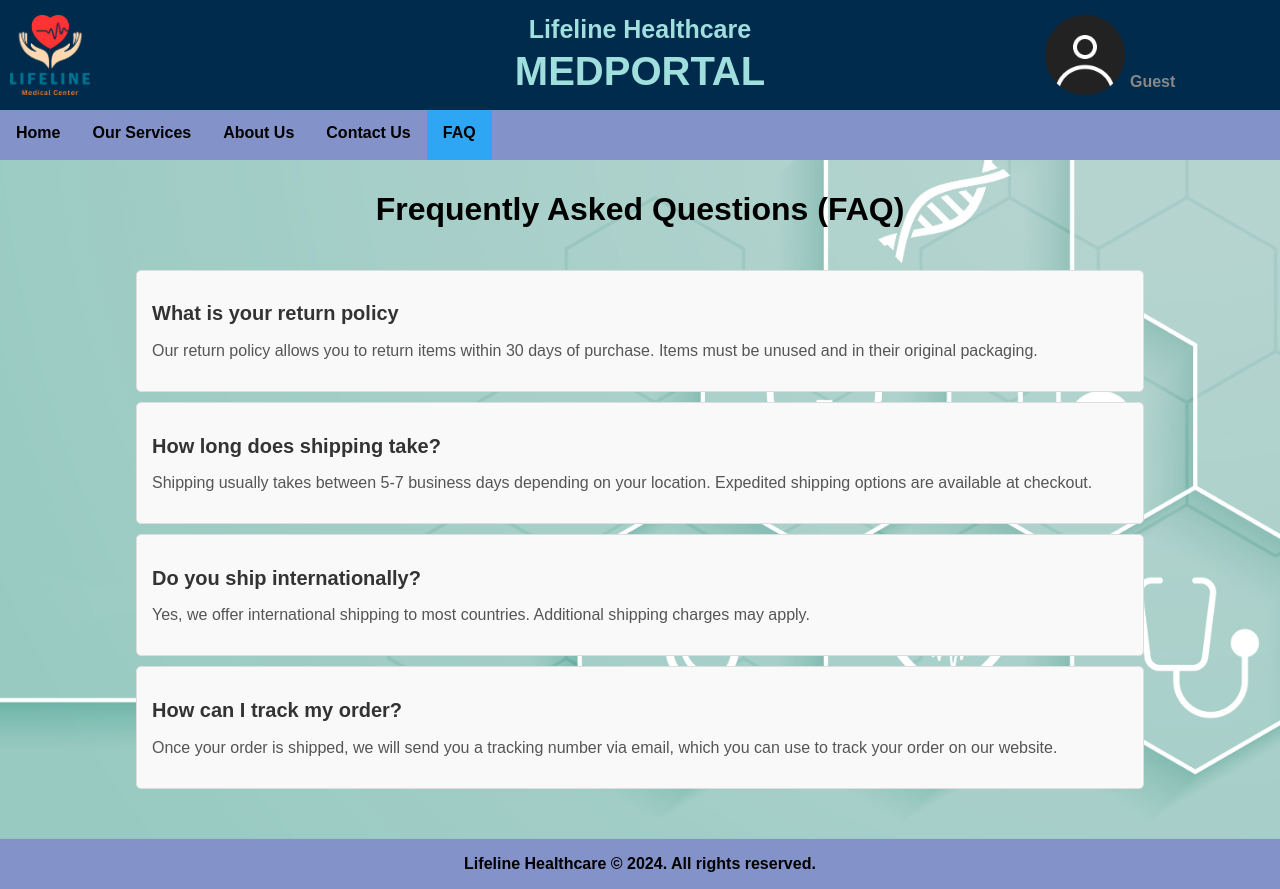
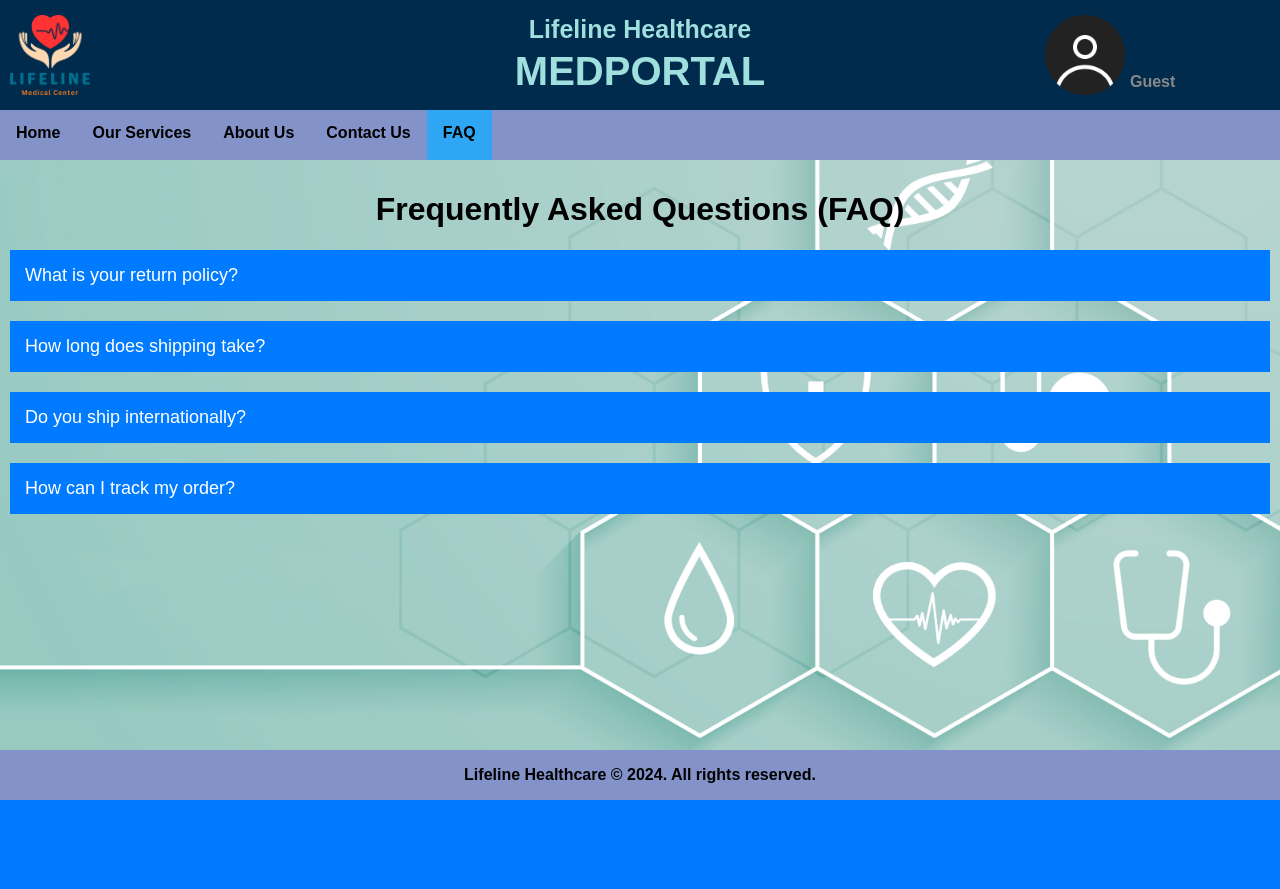
Before and after one commit to rusirukashmeera/Medical-portal2, a PHP site: page /faq.php in a window 1280 px wide. After the commit the page ends 800 px from the top, so only its background shows below. Run offline with PHP 8.4, Linux system fonts and the light colour scheme.

Commit message:
udumbarage js eka

```diff
--- a/src/faq.php
+++ b/src/faq.php
@@ -41,27 +41,31 @@
             <center><h1>Frequently Asked Questions (FAQ)</h1><center>
         </div>
         <div class="faq-section">
-            <div class="faq-item">
-                <h2>What is your return policy</h2>
+        <button class="faq-question">What is your return policy?</button>
+        <div class="faq-answer">
             <p>Our return policy allows you to return items within 30 days of purchase. Items must be unused and in their original packaging.</p>
         </div>
+    </div>
 
-            <div class="faq-item">
-                <h2>How long does shipping take?</h2>
+    <div class="faq-section">
+        <button class="faq-question">How long does shipping take?</button>
+        <div class="faq-answer">
             <p>Shipping usually takes between 5-7 business days depending on your location. Expedited shipping options are available at checkout.</p>
         </div>
+    </div>
 
-            <div class="faq-item">
-                <h2>Do you ship internationally?</h2>
+    <div class="faq-section">
+        <button class="faq-question">Do you ship internationally?</button>
+        <div class="faq-answer">
             <p>Yes, we offer international shipping to most countries. Additional shipping charges may apply.</p>
         </div>
+    </div>
 
-            <div class="faq-item">
-                <h2>How can I track my order?</h2>
+    <div class="faq-section">
+        <button class="faq-question">How can I track my order?</button>
+        <div class="faq-answer">
             <p>Once your order is shipped, we will send you a tracking number via email, which you can use to track your order on our website.</p>
         </div>
-
-            <!-- Add more FAQs as needed -->
     </div>
     </div>
     <footer class="footerX">
@@ -69,5 +73,21 @@
     </footer>
     <script src="js/script.js"></script>
     <script src="js/home.js"></script>
+
+    <script>
+    document.querySelectorAll('.faq-question').forEach(button => {
+        button.addEventListener('click', () => {
+            const answer = button.nextElementSibling;
+
+            button.classList.toggle('active');
+
+            if (answer.style.display === 'block') {
+                answer.style.display = 'none';
+            } else {
+                answer.style.display = 'block';
+            }
+        });
+    });
+    </script>
 </body>
 </html>
--- a/src/styles/faq.css
+++ b/src/styles/faq.css
@@ -1,24 +1,37 @@
+.container {
+    width: 80%;
+    margin: auto;
+    padding: 20px;
+}
+h1 {
+    text-align: center;
+}
 .faq-section {
-    width: 80%;
-    margin: 0 auto;
-    padding: 20px;
-    margin-top: 0;
+    margin-bottom: 20px;
 }
-
-.faq-item {
-    background-color: #f9f9f9;
+.faq-question {
+    background-color: #007BFF;
+    color: white;
+    padding: 15px;
+    cursor: pointer;
+    border: none;
+    width: 100%;
+    text-align: left;
+    outline: none;
+    font-size: 18px;
+    transition: background-color 0.3s ease;
+}
+.faq-question:hover {
+    background-color: #0056b3;
+}
+.faq-answer {
+    padding: 0 15px;
+    background-color: white;
+    display: none;
+    overflow: hidden;
     border: 1px solid #ddd;
-    padding: 15px;
-    margin-bottom: 10px;
-    border-radius: 5px;
 }
-
-.faq-item h2 {
-    font-size: 20px;
-    color: #333;
+.faq-answer p {
+    padding: 15px 0;
+    margin: 0;
 }
-
-.faq-item p {
-    font-size: 16px;
-    color: #555;
-}
```
Lines whose indentation alone changed are shown as unchanged.
